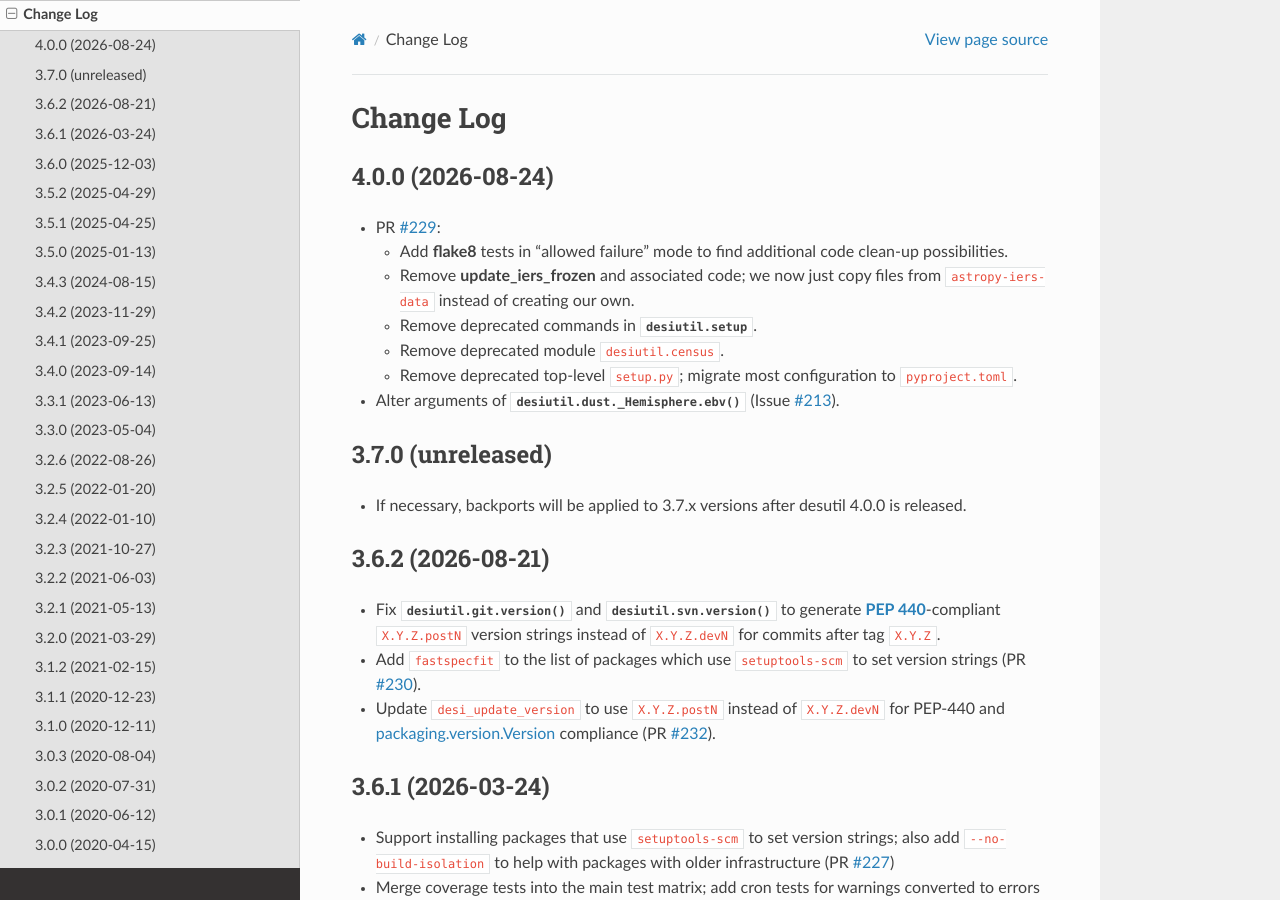
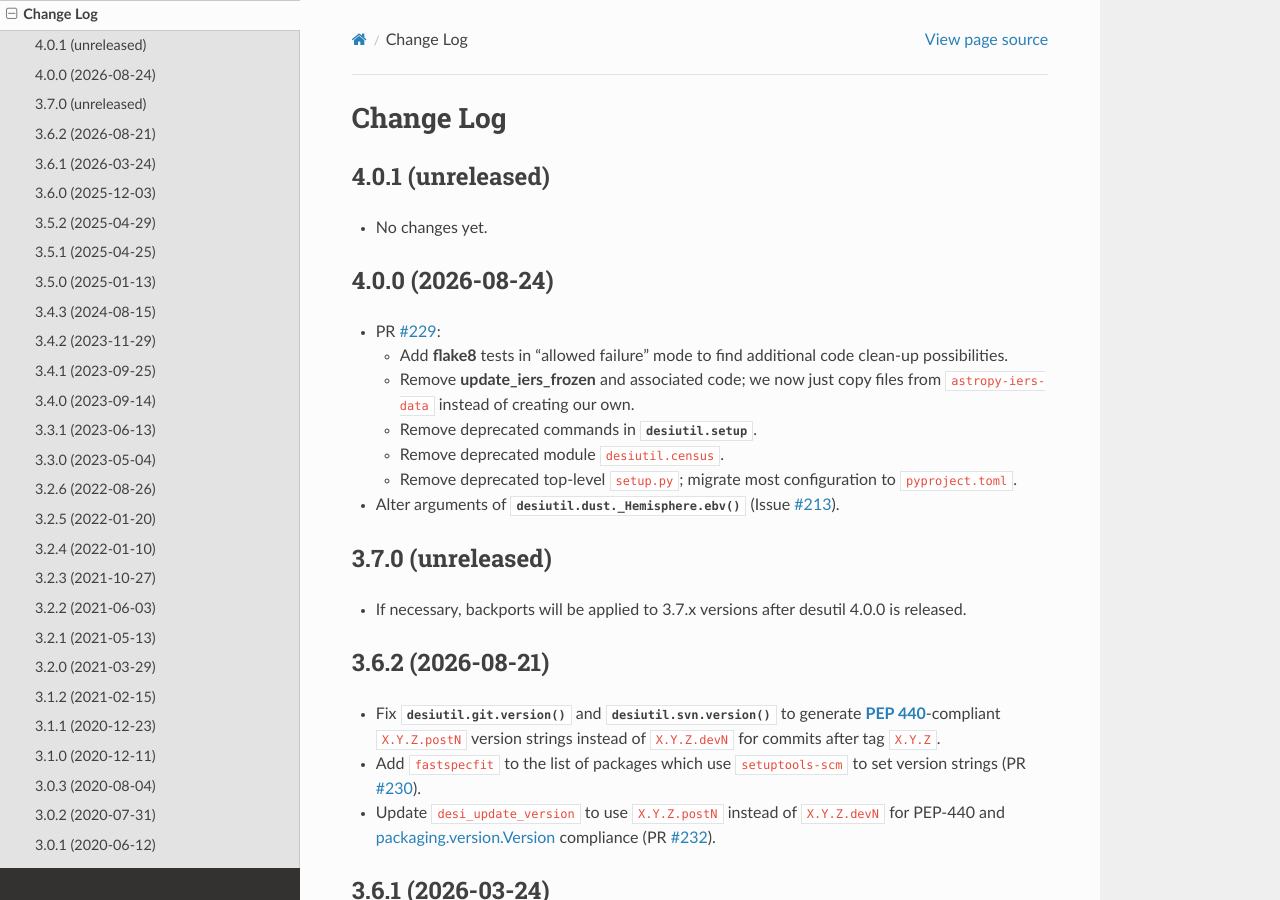
Before and after one commit to desihub/desiutil, a Sphinx documentation site: the page built from doc/changes.rst, in a window 1280 px wide and 900 px high. Built offline with Sphinx 7.4.7 and the Read the Docs theme 3.1.0, drawn with Linux system fonts in a browser that asks for light colours.

Commit message:
bump version after tag

```diff
--- a/doc/changes.rst
+++ b/doc/changes.rst
@@ -1,6 +1,11 @@
 ==========
 Change Log
 ==========
+
+4.0.1 (unreleased)
+------------------
+
+* No changes yet.
 
 4.0.0 (2026-08-24)
 ------------------
--- a/py/desiutil/_version.py
+++ b/py/desiutil/_version.py
@@ -1 +1 @@
-__version__ = '4.0.0'
+__version__ = '4.0.0.post1269'
```
